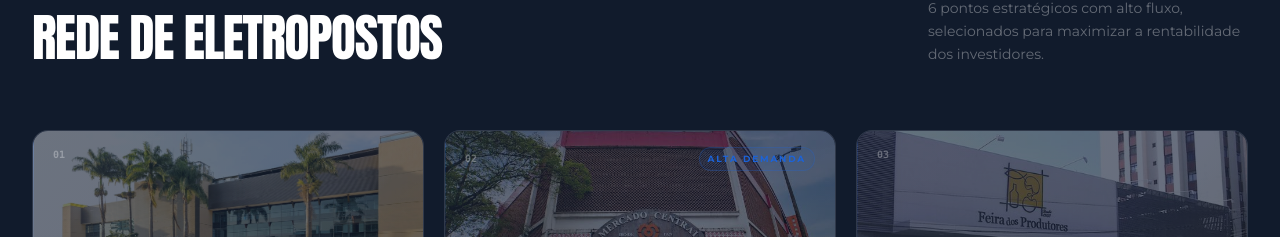
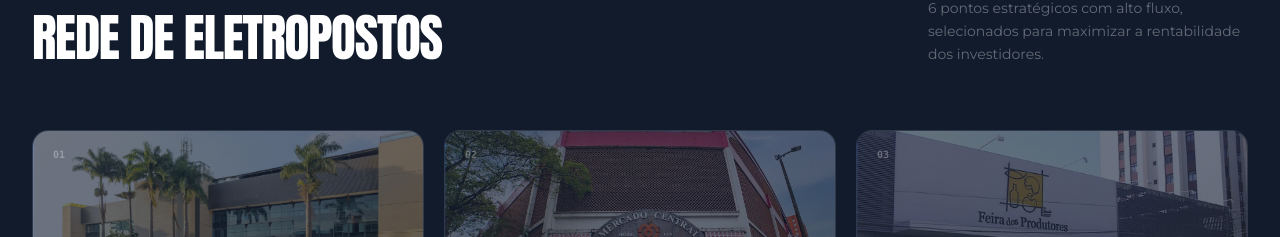
Before and after one commit to aoscompanyofc/new-charger, a React (Vite) app: page / in a window 1280 px wide. Shown: the part 2920-3157 px from the top of the page. Built offline with nearby package versions, Linux system fonts and the light colour scheme.

Commit message:
fix: remove 'Alta demanda' badge from Mercado Central card

```diff
--- a/src/components/Network.tsx
+++ b/src/components/Network.tsx
@@ -29,7 +29,6 @@ const stations: Station[] = [
     description: 'Polo turístico e gastronômico, um dos maiores centros de consumo de Minas Gerais.',
     forecast: 'Jul. 2026',
     img: '/images/mercado-central.jpg',
-    highlight: 'Alta demanda',
   },
   {
     num: '03',
```
